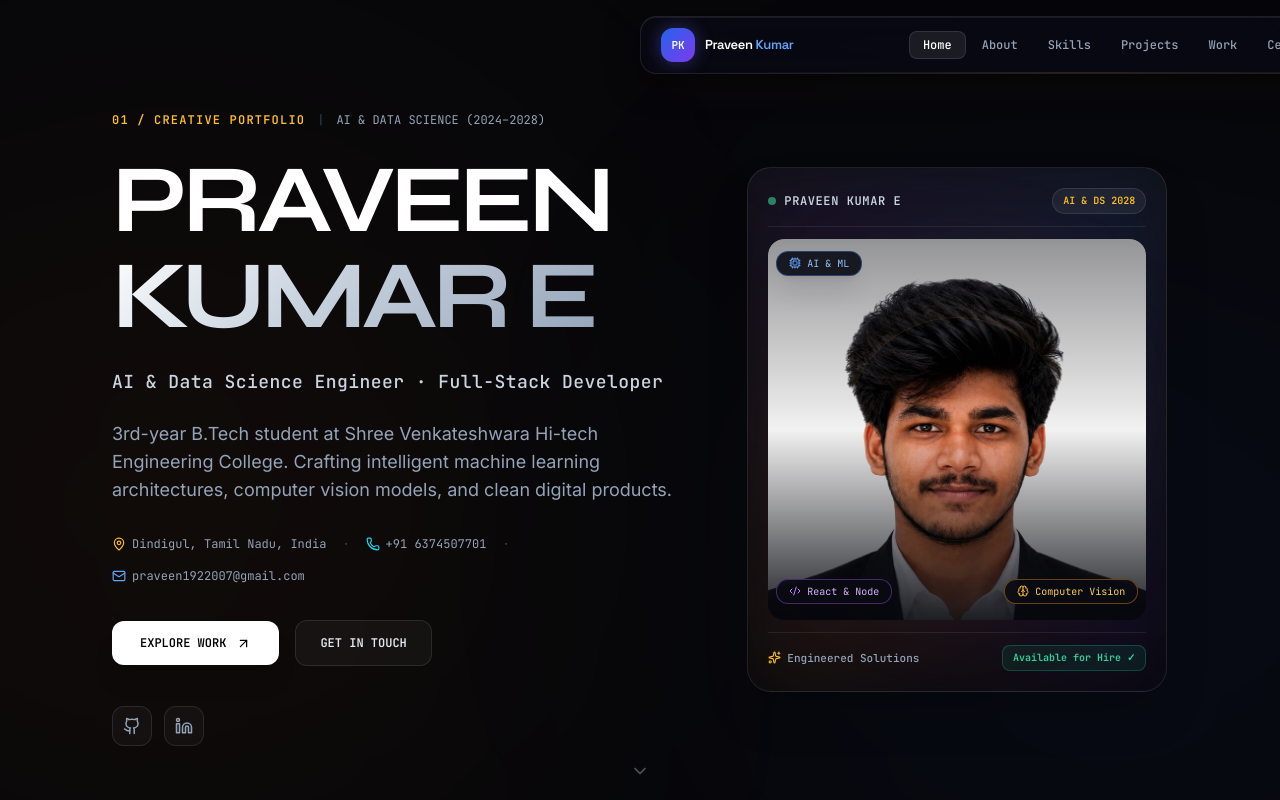
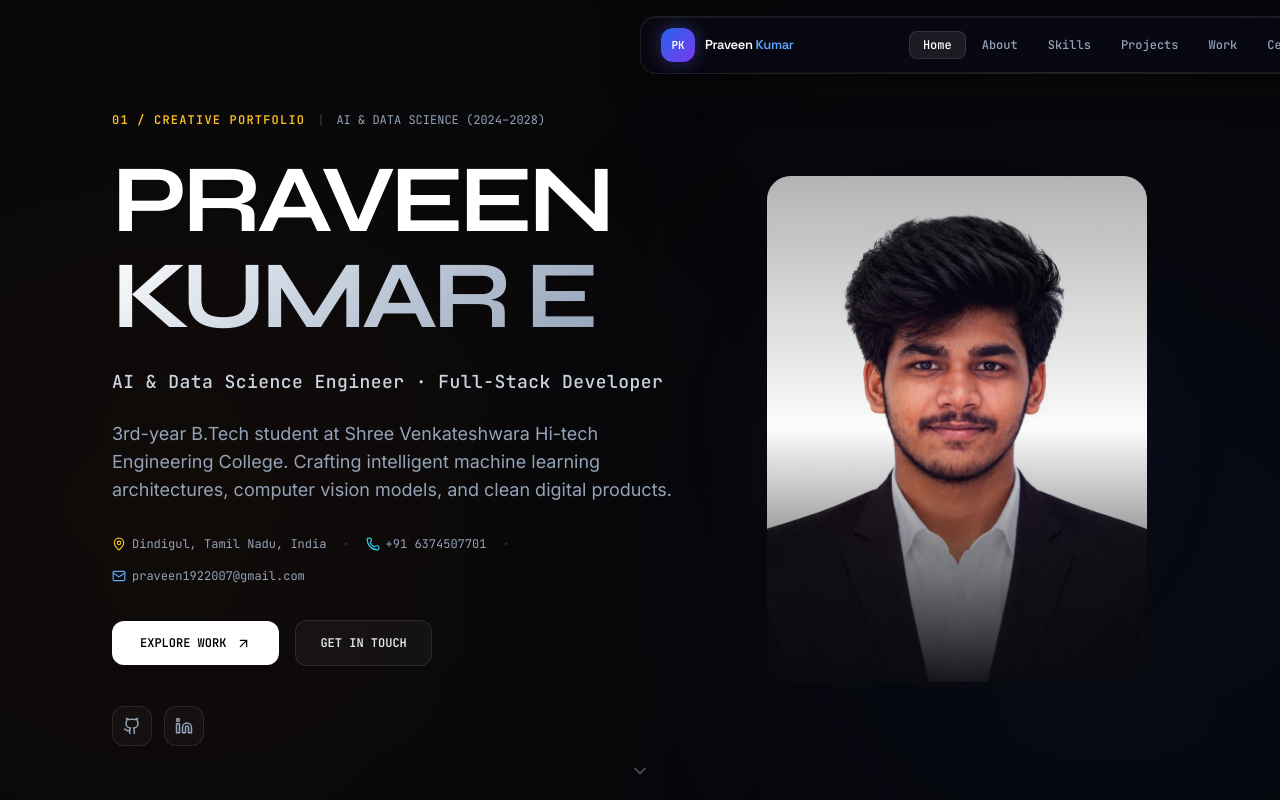
Before and after one commit to PraveenKumarE1/portfolio, a React (Vite) app: page / in a window 1280 px wide. Shown: the top 800 px of the page. Built offline with nearby package versions, Linux system fonts and the light colour scheme.

Commit message:
style: remove boxes, words, and badges around Praveen portrait, leaving pure photo merged with background

```diff
--- a/src/components/sections/Hero.tsx
+++ b/src/components/sections/Hero.tsx
@@ -1,5 +1,5 @@
 import { motion } from "framer-motion";
-import { ArrowUpRight, Mail, Phone, MapPin, ChevronDown, Cpu, Database, Code2, Brain, Activity, Sparkles } from "lucide-react";
+import { ArrowUpRight, Mail, Phone, MapPin, ChevronDown } from "lucide-react";
 import { personal } from "../../data/portfolio";
 
 function GithubIcon({ size = 16 }: { size?: number }) {
@@ -21,79 +21,31 @@ function LinkedinIcon({ size = 16 }: { size?: number }) {
   );
 }
 
-// User Portrait Visual replacing System Core design, seamlessly merged with background colors
+// Pure Photo Visual — No Boxes, No Text Words, Only Praveen's Photo Merged with Background
 function PraveenPortraitVisual() {
   return (
-    <div className="relative w-full max-w-[380px] sm:max-w-[420px] aspect-[4/5] flex flex-col items-center justify-between p-5 rounded-3xl overflow-hidden border border-white/10 bg-gradient-to-b from-white/[0.04] to-[#07080d] backdrop-blur-2xl shadow-2xl group">
+    <div className="relative w-full max-w-[340px] sm:max-w-[380px] aspect-[3/4] flex items-center justify-center">
+      {/* Soft Ambient Radial Glow Behind Photo */}
+      <div className="absolute w-72 h-72 rounded-full bg-gradient-to-tr from-amber-600/20 via-purple-600/15 to-blue-600/20 blur-3xl pointer-events-none" />
 
-      {/* Background Warm & Cool Ambient Glows */}
-      <div className="absolute inset-0 bg-gradient-to-tr from-amber-600/15 via-purple-600/10 to-blue-600/15 opacity-80 blur-2xl pointer-events-none" />
-      <div className="absolute top-1/2 left-1/2 -translate-x-1/2 -translate-y-1/2 w-72 h-72 rounded-full bg-amber-500/10 blur-3xl pointer-events-none" />
-
-      {/* Top Header Row */}
-      <div className="w-full flex items-center justify-between z-20 text-xs font-mono border-b border-white/[0.08] pb-3">
-        <span className="flex items-center gap-2 text-slate-300 font-semibold tracking-wider">
-          <span className="w-2 h-2 rounded-full bg-emerald-400 animate-pulse" />
-          PRAVEEN KUMAR E
-        </span>
-        <span className="px-2.5 py-1 rounded-full bg-white/[0.06] border border-white/10 text-amber-400 font-bold text-[10px]">
-          AI &amp; DS 2028
-        </span>
-      </div>
-
-      {/* Center Portrait Image (Seamlessly merged with dark background) */}
-      <div className="relative w-full flex-1 flex items-center justify-center my-3 z-10 overflow-hidden rounded-2xl">
-
-        {/* Glowing Accent Ring behind subject */}
-        <div className="absolute w-56 h-56 rounded-full border border-amber-500/25 animate-pulse shadow-[0_0_50px_rgba(245,158,11,0.15)]" />
-
-        {/* Photo Container with multiply blend mode & bottom gradient fade */}
-        <div className="relative w-full h-full flex items-center justify-center overflow-hidden">
+      {/* Pure Photo Element (Clean, Frameless, Merged with Dark Background) */}
+      <div className="relative w-full h-full rounded-3xl overflow-hidden group">
         <img
           src="./praveen.png"
           alt="Praveen Kumar E"
-            className="w-full h-full object-cover object-top filter brightness-[1.03] contrast-[1.05] transition-transform duration-700 group-hover:scale-105"
+          className="w-full h-full object-cover object-top filter contrast-[1.06] brightness-[0.96] transition-transform duration-700 group-hover:scale-105"
           style={{
             mixBlendMode: "lighten",
-              filter: "contrast(1.08) brightness(0.95)",
           }}
           onError={(e) => {
-              // Fallback to absolute path or public URL if needed
             (e.currentTarget as HTMLImageElement).src = "/praveen.png";
           }}
         />
 
-          {/* Bottom & Edge Fade Overlay to merge perfectly into dark editorial background */}
-          <div className="absolute inset-0 bg-gradient-to-t from-[#07080d] via-transparent to-transparent opacity-90 pointer-events-none" />
-          <div className="absolute inset-0 bg-gradient-to-b from-[#07080d]/40 via-transparent to-transparent pointer-events-none" />
+        {/* Seamless Edge & Bottom Gradient Vignette (Merges image smoothly into page background) */}
+        <div className="absolute inset-0 bg-gradient-to-t from-[#0a0b0f] via-transparent to-transparent opacity-95 pointer-events-none" />
+        <div className="absolute inset-0 bg-gradient-to-b from-[#0a0b0f]/30 via-transparent to-transparent pointer-events-none" />
       </div>
-
-        {/* Floating Tech Badges over portrait */}
-        <div className="absolute top-3 left-2 px-3 py-1 rounded-xl bg-[#090a12]/90 border border-blue-500/40 text-[10px] font-mono text-blue-300 shadow-xl backdrop-blur-md flex items-center gap-1.5">
-          <Cpu size={12} className="text-blue-400" /> AI &amp; ML
-        </div>
-        <div className="absolute bottom-4 right-2 px-3 py-1 rounded-xl bg-[#090a12]/90 border border-amber-500/40 text-[10px] font-mono text-amber-300 shadow-xl backdrop-blur-md flex items-center gap-1.5">
-          <Brain size={12} className="text-amber-400" /> Computer Vision
-        </div>
-        <div className="absolute bottom-4 left-2 px-3 py-1 rounded-xl bg-[#090a12]/90 border border-purple-500/40 text-[10px] font-mono text-purple-300 shadow-xl backdrop-blur-md flex items-center gap-1.5">
-          <Code2 size={12} className="text-purple-400" /> React &amp; Node
-        </div>
-      </div>
-
-      {/* Bottom Status Row */}
-      <div className="w-full z-20 pt-3 border-t border-white/[0.08] flex items-center justify-between text-xs font-mono">
-        <span className="text-slate-400 text-[11px] flex items-center gap-1.5 font-medium">
-          <Sparkles size={13} className="text-amber-400" />
-          Engineered Solutions
-        </span>
-
-        <div className="flex items-center gap-2">
-          <span className="flex items-center gap-1 px-2.5 py-1 rounded-lg bg-emerald-500/10 border border-emerald-500/30 text-emerald-400 text-[10px] font-bold">
-            Available for Hire ✓
-          </span>
-        </div>
-      </div>
-
     </div>
   );
 }
@@ -227,7 +179,7 @@ export default function Hero() {
           </motion.div>
         </div>
 
-        {/* Right Column: Praveen's Portrait seamlessly merged into dark background */}
+        {/* Right Column: Only Praveen's Photo (Frameless, No Boxes, No Text Words) */}
         <motion.div
           initial={{ opacity: 0, scale: 0.94 }}
           animate={{ opacity: 1, scale: 1 }}
```
Lines whose indentation alone changed are shown as unchanged.
